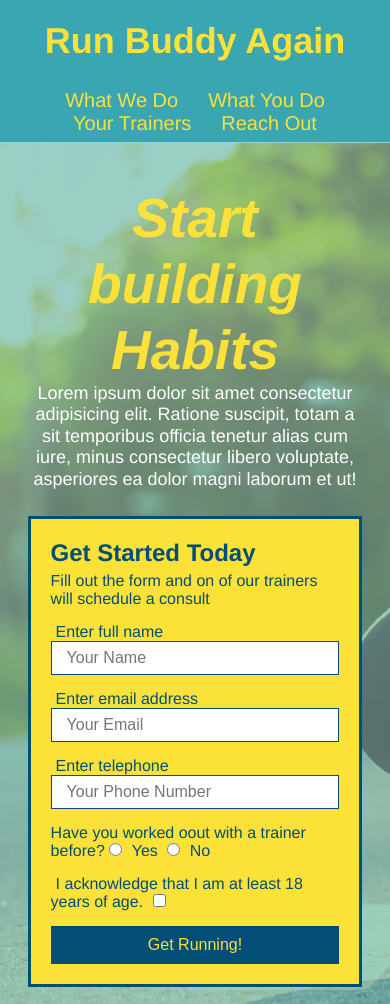
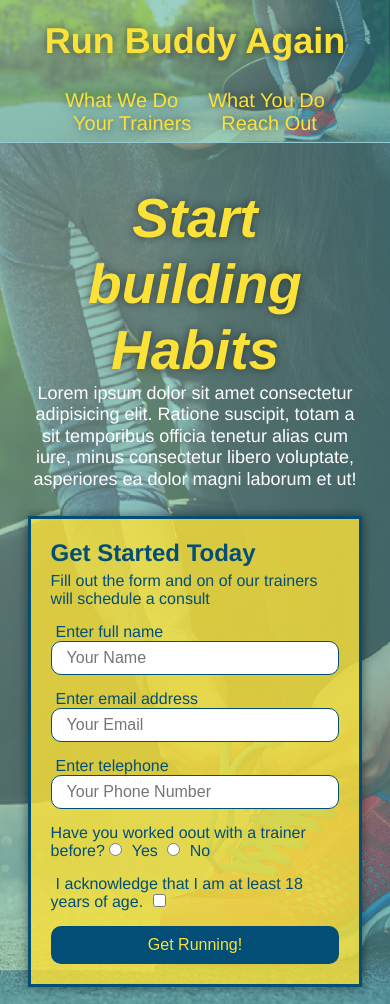
Before and after one commit to abrahampre/practica, a plain HTML site: page index.html in a window 390 px wide. Shown: the top 1004 px of the page. Drawn offline with Linux system fonts and the light colour scheme.

Commit message:
fixing css

```diff
--- a/assets/css/style.css
+++ b/assets/css/style.css
@@ -19,6 +19,15 @@ header {
   display: flex;
   justify-content: space-between;
   flex-wrap: wrap;
+  position: -webkit-sticky;
+  position: sticky;
+  top:0;
+  align-items: center;
+  background-image: url("../images/hero-bg.jpg");
+  background-size: cover;
+  background-position: center;
+  background-attachment: fixed;
+  background-position: 80%;
 }
 
 header h1 {
@@ -26,6 +35,7 @@ header h1 {
     font-size: 36px;
     color: #fce138;
     margin: 0px;
+    text-shadow: 0 0 10px rgba(0,0,0,0.5);
 }
 
 header a {
@@ -48,6 +58,13 @@ header nav ul li a {
     font-weight: lighter;
     font-size: 1.5 vw;
     padding: 10px 15px;
+    text-shadow: 0 0 10px rgba(0,0,0,0.5);
+}
+header nav ul li a:hover {
+  background: #fce138;
+  color: #024e76;
+  border-radious: 15px;
+  text-shadow: none;
 }
 
 footer {
@@ -88,15 +105,18 @@ section{
     justify-content: center;
     flex-wrap: wrap;
     align-items: flex-start;
+    background-attachment: fixed;
+    background-position: 80%;
 }
 
 .hero-form{
     border: 3px solid #024e76;
-    background-color: #fce138;
+    background-color: rgba(252,225,56,0.8);
     padding: 20px;
     color: #024e76;
     width:40%;
     margin: 3.5%;
+    box-shadow: 0 0 10px rgba(0,0,0,0.5);
 
 }
 
@@ -121,6 +141,7 @@ section{
     font-style: italic;
     font-size: 55px;
     color: #fce138;
+    text-shadow: 0 0 10px rgba(0,0,0,0.5);
 }
 
 .form-input {
@@ -131,6 +152,11 @@ section{
     color:#024e76;
     width: 100%;
     margin-bottom: 15px;
+    border-radius: 10px;
+}
+.form-input:focus{
+  background-color: rgba(255,255,255,1);
+  outline: none;
 }
 
 .hero-form label {
@@ -143,6 +169,10 @@ section{
     border: none;
     padding: 10px 20px;
     font-size: 16px;
+    border-radius: 10px;
+}
+.hero-form button:hover{
+  background-color: #39a6b2;
 }
   /* HERO STYLES END */
 
@@ -164,11 +194,13 @@ section{
     margin: 50px auto;
     padding-bottom: 50px;
     width: 80%;
-    border-bottom: 1px solid #39a6b2;
     display: flex;
     flex-wrap: wrap;
     align-items: center;
     justify-content: space-between;
+}
+.step:not(:last-child){
+  border-bottom: 1px solid #39a6b2;
 }
 
 .section-title {
@@ -309,6 +341,7 @@ section{
     width: 100%;
     margin-bottom: 15px;
     margin-top: 5px;
+    border-radius: 10px;
   }
   .contact-form button{
     width: 100%;
@@ -317,7 +350,12 @@ section{
     color: #024e76;
     text-align: center;
     padding: 15px 0;
-    font-size:16px
+    font-size:16px;
+    border-radius: 10px;
+  }
+  .contact-form button:hover{
+    color:#fce138;
+    background:#39a6b2;
   }
 
   .contact-info a {
@@ -334,6 +372,10 @@ section{
   header{
     padding-bottom: 0;
     justify-content: center;
+    background-image: url("../images/hero-bg.jpg");
+    background-size: cover;
+    background-position: center;
+    position: relative;
   }
   header h1{
     width: 100%;
```
